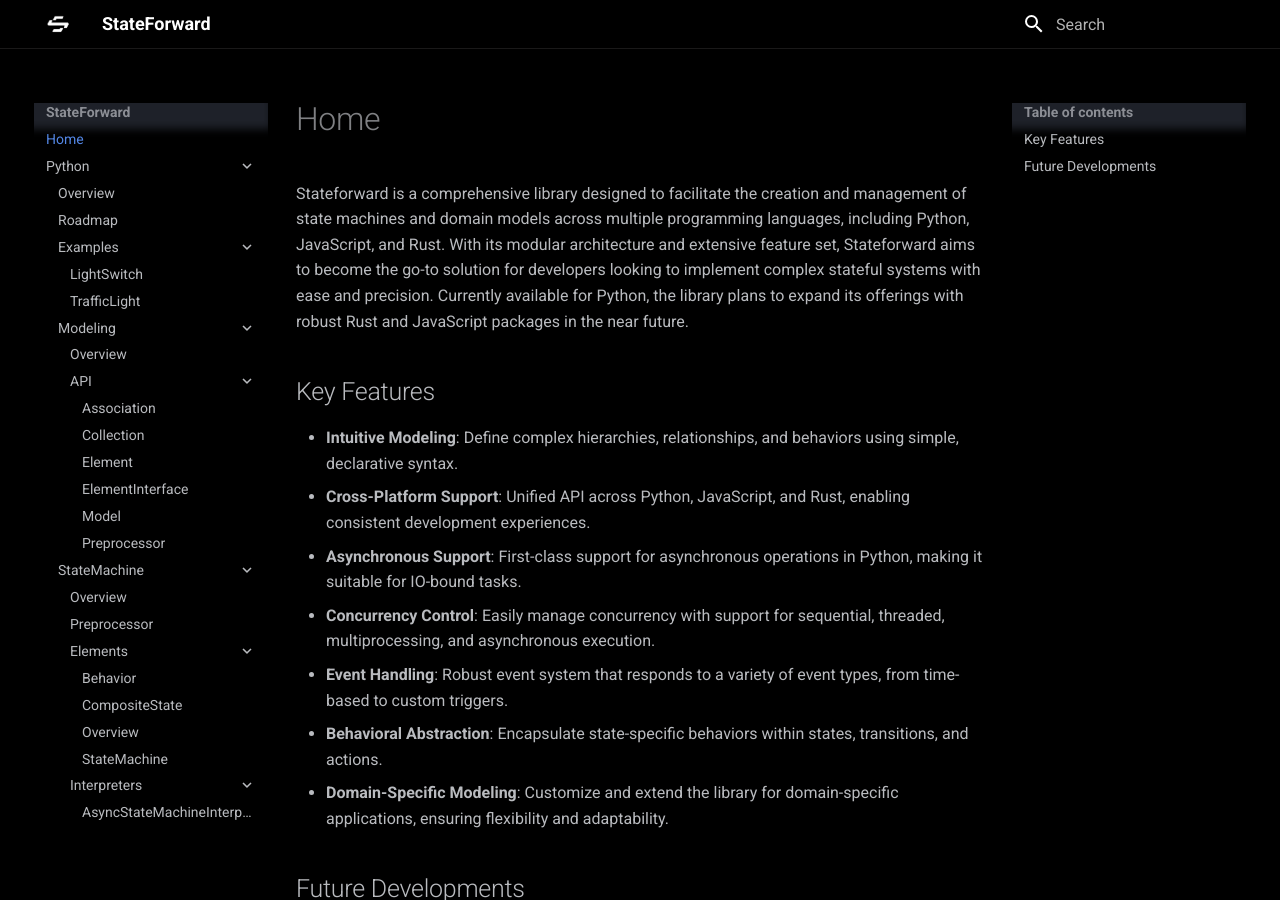
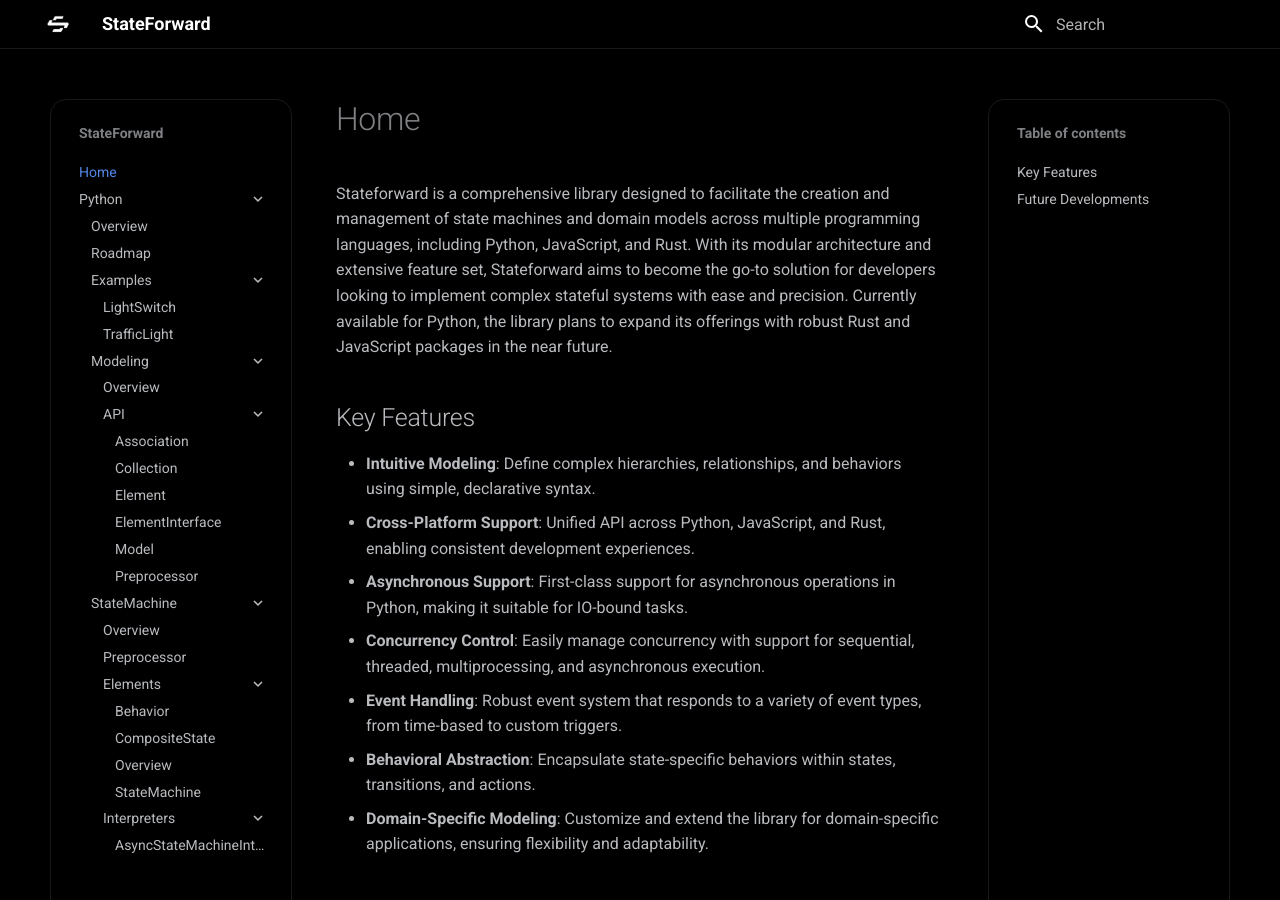
Before and after one commit to stateforward/stateforward.github.io, an MkDocs documentation site: the page built from docs/index.md, in a window 1280 px wide and 900 px high. Built offline with MkDocs 1.6.1 and Material for MkDocs 9.7.7, drawn with Linux system fonts in a browser that asks for light colours.

Commit message:
Colors and borders and padding

```diff
--- a/docs/stylesheets/extra.css
+++ b/docs/stylesheets/extra.css
@@ -10,3 +10,32 @@
   background-color: black;
   border-top: 1px solid #1a1919;
 }
+
+.md-nav--primary .md-nav__title {
+  background: none;
+  box-shadow: none;
+}
+
+.md-nav--secondary .md-nav__title {
+  background: none;
+  box-shadow: none;
+}
+
+.md-sidebar {
+  border: 1px solid #1a1919;
+  height: fit-content;
+  border-radius: 16px;
+  margin: 1rem;
+  padding: .6rem;
+}
+.md-sidebar {
+  scrollbar-color: #1a1919 #0000;
+}
+
+.md-sidebar__scrollwrap:focus-within, .md-sidebar__scrollwrap:hover {
+  scrollbar-color: #1a1919 #0000;
+}
+.md-nav__title {
+  background: black !important;
+  padding: .6rem;
+}
```
